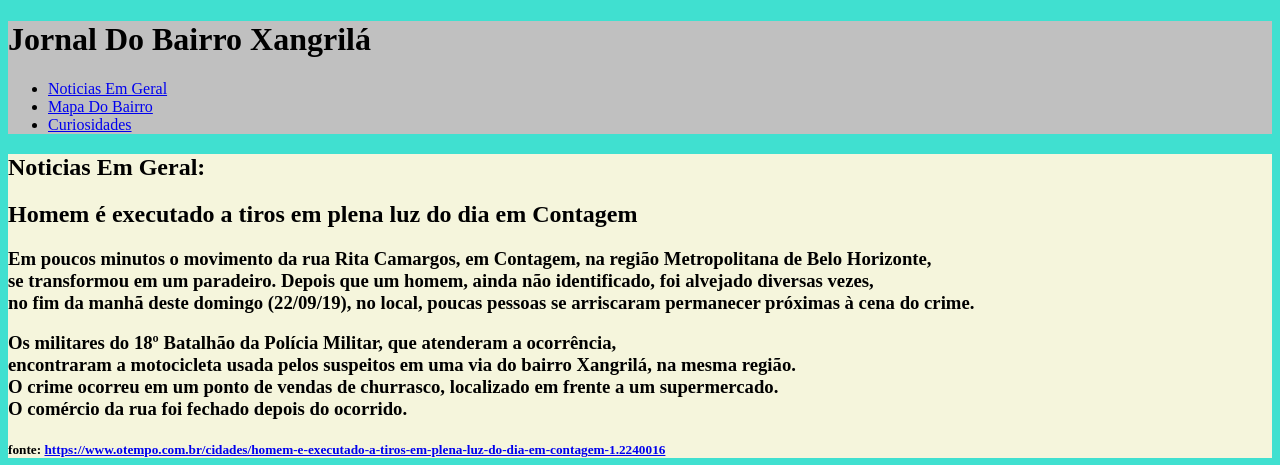
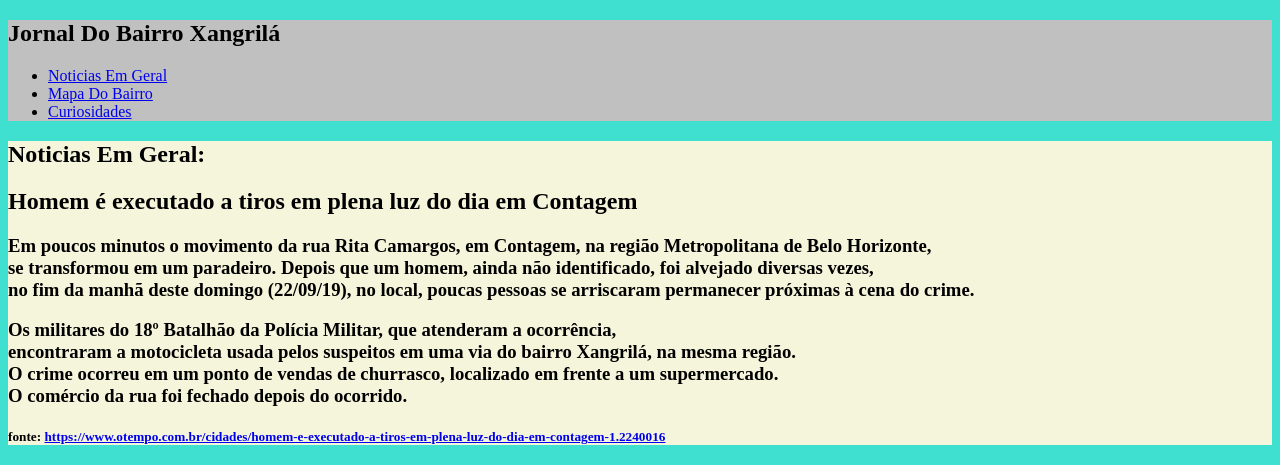
Before and after one commit to MikhaelPaz/Jornal-Do-Bairro-Xangrila, a plain HTML site: page index.html in a window 1280 px wide. Shown: the top 465 px of the page. Drawn offline with Linux system fonts and the light colour scheme.

Commit message:
Update index.html

```diff
--- a/index.html
+++ b/index.html
@@ -4,8 +4,7 @@
     </head>
     <body>
       <header>
-          <h1 id:"titulo">Jornal Do Bairro Xangrilá</h1>
-          <nav> <ul> <li><a href="#not">Noticias Em Geral</a></li>
+          <nav> <h1 id:"titulo">Jornal Do Bairro Xangrilá</h1> <ul> <li><a href="#not">Noticias Em Geral</a></li>
         <li><a href="#map">Mapa Do Bairro</a></li>
         <li><a href="#cur">Curiosidades</a></li> </ul> </nav>
      </header>
```
